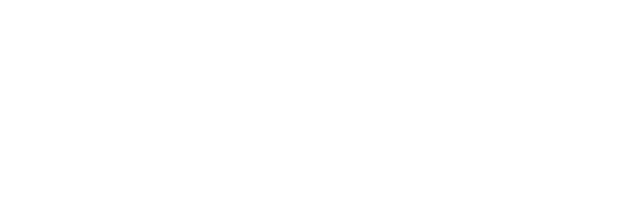
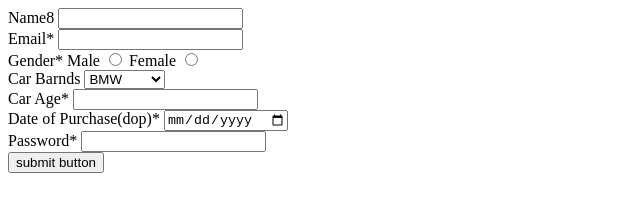
Before and after one commit to acciojob/car-insurance-form-ShivaniAnandan, a website: page main.html in a window 1280 px wide. Shown: the whole page, without its empty margins (0-640 px from the left). Drawn offline with Linux system fonts and the light colour scheme.

Commit message:
created a submission

```diff
--- a/main.html
+++ b/main.html
@@ -10,7 +10,44 @@
 	<!-- the entire body must be written by student -->
     <script type="text/javascript" src="./script.js">
 </script>
-
+<from method="post">
+<div>
+	<label for="name">Name8</label>
+	<input type="text" id="name" required>
+</div>
+<div>
+	<label for="email">Email*</label>
+	<input type="email" id="email" required>
+</div>
+<div>
+	<label for="gender">Gender*</label>
+	<label for="male">Male</label>
+	<input type="radio" id="male" value="Male" required>
+	<label for="female">Female</label>
+	<input type="radio" id="female" value="Female" required>
+</div>
+<div>
+	<label for="cars">Car Barnds</label>
+	<select id="cars">
+	<option value="BMW">BMW</option>
+	<option value="Audi">Audi</option>
+	<option value="Mercedez">Mercedez</option>
+	</select>
+</div>
+<div>
+	<label for="carage">Car Age*</label>
+	<input type="number" id="carage" required>
+</div>
+<div>
+	<label for="dop">Date of Purchase(dop)*</label>
+	<input type="date" id="dop" required>
+</div>
+<div>
+	<label for="password">Password*</label>
+	<input type="password" id="password" required>
+</div>
+	<button type="submit" >submit button</button>
+</from>
 </body>
 
 </html>
```
